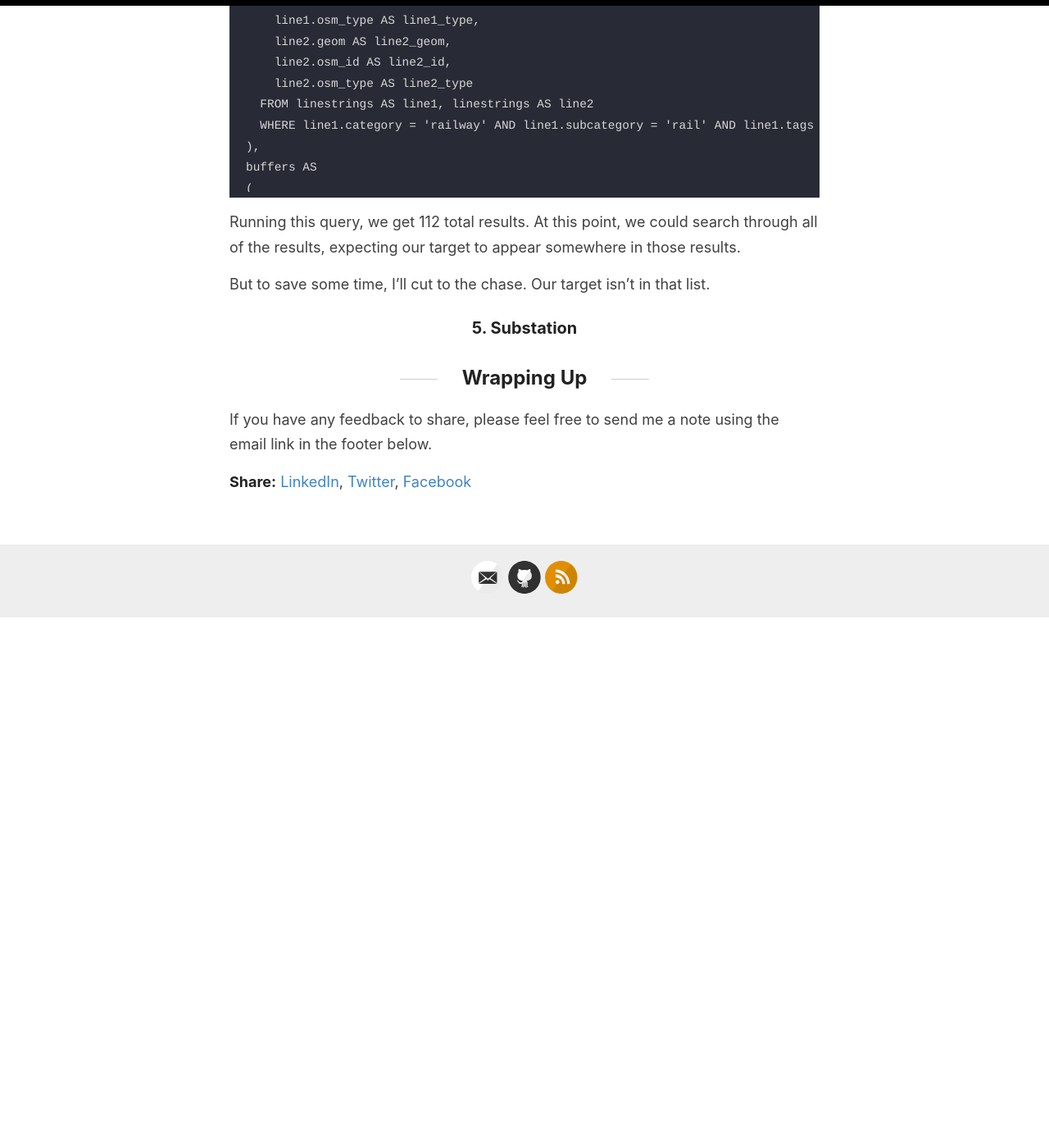
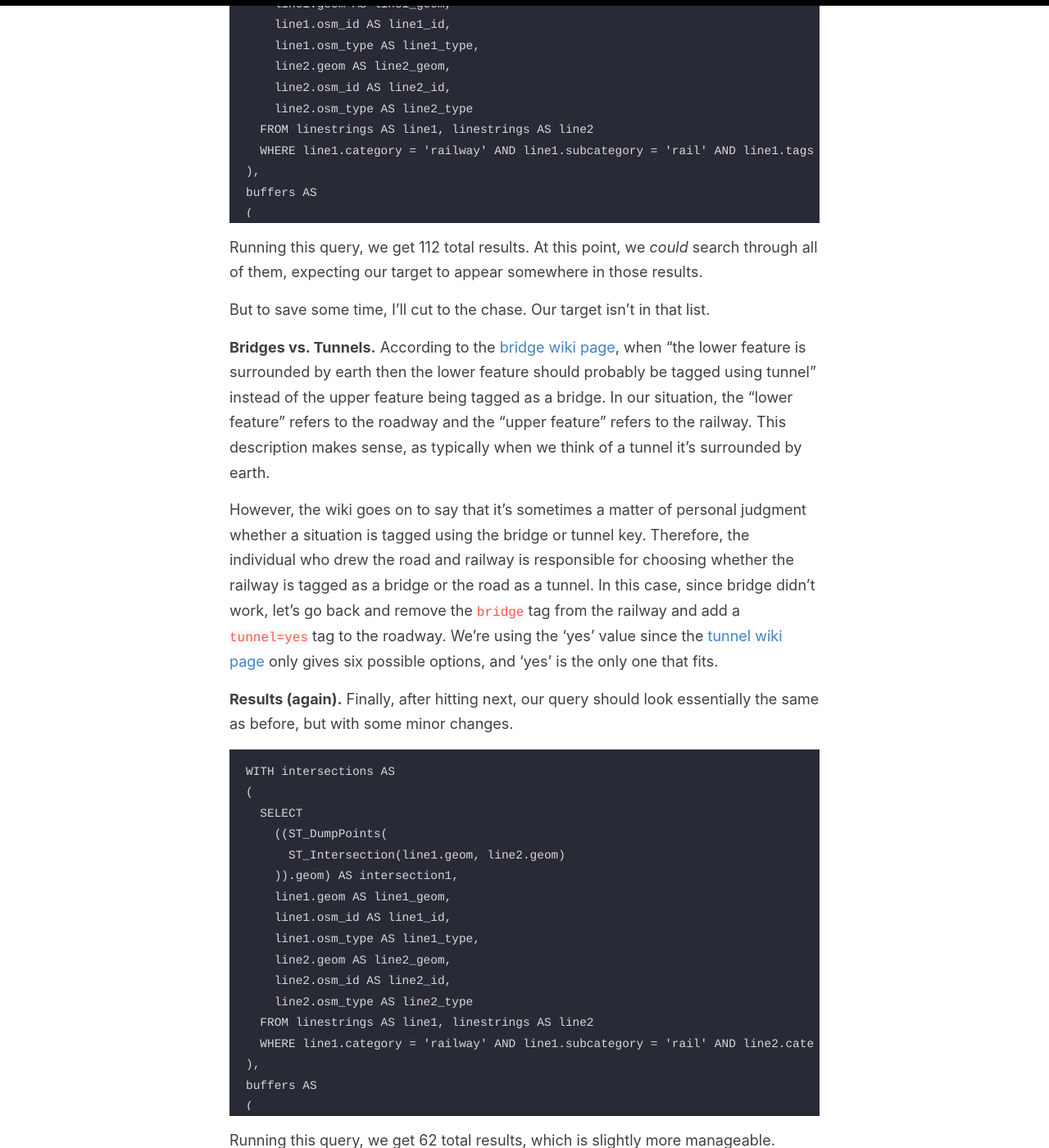
Before and after one commit to Xetnus/blog, a Jekyll site: the page built from _posts/2023-02-04-locating-spokane-part-3.md, in a window 1280 px wide and 1400 px high, scrolled down 3581 px. Shown: the whole window at 82% size. Built offline with Jekyll 4.4.1, drawn with Linux system fonts in a browser that asks for light colours; before the commit the page ends 4334 px from its top, so only the background shows below that; some of the changed text lies outside the part shown.

Commit message:
Finish railway

````diff
--- a/_posts/2023-02-04-locating-spokane-part-3.md
+++ b/_posts/2023-02-04-locating-spokane-part-3.md
@@ -3,9 +3,9 @@ layout: post
 title: "Locating Spokane Part 3"
 categories: [osm-finder, beta, tutorial]
 ---
-Next up, let's explore how we can use angles to improve our searches.
+To wrap up our quick investigation into Spokane, we'll explore how to use angles to improve our searches.
 
-Before continuining, it's assumed you've read the [first](https://xetnus.github.io/blog/locating-spokane-part-1/) and [second](https://xetnus.github.io/blog/locating-spokane-part-2/) articles in this series. In this article, we'll use OSM Finder to geolocate the substation (#5) and railway (#6) using more advanced techniques.
+Before continuining, it's assumed you've read the [first](https://xetnus.github.io/blog/locating-spokane-part-1/) and [second](https://xetnus.github.io/blog/locating-spokane-part-2/) articles in the series. In this article, we'll use [OSM Finder](https://osm-finder.netlify.app/) to geolocate the substation (#5) and railway (#6) using more advanced techniques.
 
 ![](/blog/images/2023-01-27-highlighted.jpg)
 
@@ -13,21 +13,21 @@ Before continuining, it's assumed you've read the [first](https://xetnus.github.
 
 From the last article, we already know that our search starts in Washington state. If you followed the [installation instructions](https://github.com/Xetnus/osm-finder#installation) on the GitHub page, you should already have the data for Washington state loaded in your database.
 
+Before looking at the substation, let's discuss how certain intersections can be leveraged in investigations and how OpenStreetMap's tagging feature can be both crucial and dangerous to an investigation.
+
 ### 6. Railway
 
 ![](/blog/images/2023-02-04-railway.jpg)
 
-Before we focus on the substation, let's spend some time understanding how certain intersections can be leveraged in investigation and how OpenStreetMap tagging can sometimes surprise and trick you.
-
-In the image above, we can see a railway crossing over a road. Both of these items are represented as a linestring in OSM Finder.
+In this cropped image, we can see a railway suspended and crossing over a road. Both of these items are represented as a linestring in OSM Finder.
 
 ![](/blog/images/2023-02-04-railway-annotated.jpg)
 
 A yellow circle appears at the intersection of the two lines, indicating that we'll be able to enter information about the angle at that intersection at later stages.
 
-**Railway Properties.** After hitting next, we'll select `railway` as the category. Taking a look at the [railway wiki page](https://wiki.openstreetmap.org/wiki/Key:railway), we come across the value 'rail' which is described as "full sized passenger or freight trains in the standard gauge for the country or state." In other words, a normal railway. We can also check out the [taginfo railway key](https://taginfo.openstreetmap.org/keys/railway#values) page to see that 'rail' is the most commonly used value for railways by a wide margin. It seems like a safe bet to use `rail` as the subcategory.
+**Railway Properties.** After hitting next, we'll select `railway` as the category. Taking a look at the [railway wiki page](https://wiki.openstreetmap.org/wiki/Key:railway), we come across the value 'rail', which can be used to describe "full sized passenger or freight trains in the standard gauge for the country or state." In other words, a normal railway. We can also check out the [taginfo railway page](https://taginfo.openstreetmap.org/keys/railway#values) to see that 'rail' is the most commonly used value for railways by a wide margin. It seems like a safe bet to use `rail` as the subcategory.
 
-Now for the tags. Since `bridge` worked so well for us when we were searching for the Domino's and hotel in previous articles, let's use it here. After all, the description on the right side of the [bridge wiki page](https://wiki.openstreetmap.org/wiki/Key:bridge) says that "a bridge is an artificial construction that spans features such as roads, railways, waterways or valleys and carries a road, railway or other feature." The bridge we see in the image seems to match that description, so why wouldn't this work? We'll revisit this question in a few minutes.
+Now for the tags. Since `bridge` worked so well for us when we were searching for the Domino's and hotel in previous articles, let's use it here. After all, the description of the [bridge wiki page](https://wiki.openstreetmap.org/wiki/Key:bridge) says that "a bridge is an artificial construction that spans features such as roads, railways, waterways or valleys and carries a road, railway or other feature." The portion of the railway that intersects the road in the image seems to match that description, so why wouldn't this work? We'll revisit this question shortly.
 
 ![](/blog/images/2023-02-04-railway-line1-properties.png)
 
@@ -37,13 +37,13 @@ Now for the tags. Since `bridge` worked so well for us when we were searching fo
 
 **Relationships.** Finally, we're asked to enter information that describes the relationship between the two lines. Unlike our previous examples, we don't have the option to enter max and min distances here. Since the lines intersect, there is no distance between them. However, we're given the option to enter an angle and angle error.
 
-Just like we learned in the last article, all values should be entered as if we're looking down at a map (i.e., from a top-down perspective). Due to perspective distortion, it may not look like the lines intersect at exactly a 90 degree angle in the image, but we know that they do (or at least, the angle isn't far from 90 degrees). So we'll enter `90` for the angle and `3` for the angle error, just to account for minor variance. We could also try '2' for the error if we wanted to be slightly more restrictive, or '5' if we were feeling less confident.
+Just like we learned in the last article, all values should be entered as if we're looking down at a map (i.e., from a top-down perspective). Due to perspective distortion, it may not look like the lines intersect at exactly a 90 degree angle in the image, but we know that they do (or at least, the angle shouldn't be far from 90 degrees). So we'll enter `90` for the angle and `3` for the angle error, just to account for minor variance. We could also try '2' for the error if we wanted to be slightly more restrictive, or '5' if we were feeling less confident.
 
-With these values, we're looking for a railway and roadway that intersect at an angle of 90 ± 3°, or 87° through 93°.
+With these values, we're looking for a railway and roadway that intersect at the angle range of 90 ± 3°, or 87° through 93°.
 
 ![](/blog/images/2023-02-04-railway-relationships.png)
 
-**Results.** Finally, hit next to generate the query. Your query should look like this.
+**Results.** After hitting next, our query looks like this.
 
 ```
 WITH intersections AS
@@ -113,10 +113,89 @@ WHERE
 );
 ```
 
-Running this query, we get 112 total results. At this point, we could search through all of the results, expecting our target to appear somewhere in those results.
+Running this query, we get 112 total results. At this point, we *could* search through all of them, expecting our target to appear somewhere in those results.
 
 But to save some time, I'll cut to the chase. Our target isn't in that list.
 
+**Bridges vs. Tunnels.** According to the [bridge wiki page](https://wiki.openstreetmap.org/wiki/Key:bridge), when "the lower feature is surrounded by earth then the lower feature should probably be tagged using tunnel" instead of the upper feature being tagged as a bridge. In our situation, the "lower feature" refers to the roadway and the "upper feature" refers to the railway. This description makes sense, as typically when we think of a tunnel it's surrounded by earth.
+
+However, the wiki goes on to say that it's sometimes a matter of personal judgment whether a situation is tagged using the bridge or tunnel key. Therefore, the individual who drew the road and railway is responsible for choosing whether the railway is tagged as a bridge or the road as a tunnel. In this case, since bridge didn't work, let's go back and remove the `bridge` tag from the railway and add a `tunnel=yes` tag to the roadway. We're using the 'yes' value since the [tunnel wiki page](https://wiki.openstreetmap.org/wiki/Key:tunnel) only gives six possible options, and 'yes' is the only one that fits.
+
+**Results (again).** Finally, after hitting next, our query should look essentially the same as before, but with some minor changes.
+
+```
+WITH intersections AS
+(
+  SELECT
+    ((ST_DumpPoints(
+      ST_Intersection(line1.geom, line2.geom)
+    )).geom) AS intersection1,
+    line1.geom AS line1_geom,
+    line1.osm_id AS line1_id,
+    line1.osm_type AS line1_type,
+    line2.geom AS line2_geom,
+    line2.osm_id AS line2_id,
+    line2.osm_type AS line2_type
+  FROM linestrings AS line1, linestrings AS line2
+  WHERE line1.category = 'railway' AND line1.subcategory = 'rail' AND line2.category = 'roadway' AND line2.tags ? 'tunnel' AND ST_Intersects(line1.geom, line2.geom)
+),
+buffers AS
+(
+  SELECT
+    intersections.intersection1,
+    ST_ExteriorRing(ST_Buffer(intersections.intersection1, 0.5)) AS ring1,
+    intersections.line1_geom,
+    intersections.line1_id,
+    intersections.line1_type,
+    intersections.line2_geom,
+    intersections.line2_id,
+    intersections.line2_type
+  FROM intersections
+),
+points AS
+(
+  SELECT
+    ST_GeometryN
+    (
+      ST_Intersection(buffers.ring1, buffers.line1_geom)
+      , 1
+    ) AS ring1_p1,
+    ST_GeometryN
+    (
+      ST_Intersection(buffers.ring1, buffers.line2_geom)
+      , 1
+    ) AS ring1_p2,
+    buffers.intersection1,
+    buffers.ring1,
+    buffers.line1_geom,
+    buffers.line1_id,
+    buffers.line1_type,
+    buffers.line2_geom,
+    buffers.line2_id,
+    buffers.line2_type
+  FROM buffers
+)
+SELECT
+  replace(replace(points.line1_type, 'N', 'www.openstreetmap.org/node/'), 'W', 'www.openstreetmap.org/way/') || points.line1_id AS line1_url,
+  replace(replace(points.line2_type, 'N', 'www.openstreetmap.org/node/'), 'W', 'www.openstreetmap.org/way/') || points.line2_id AS line2_url
+FROM points
+WHERE
+(
+  (
+    abs(round(degrees(
+      ST_Azimuth(points.ring1_p2, points.intersection1)
+      -
+      ST_Azimuth(points.ring1_p1, points.intersection1)
+    ))::decimal % 180.0) BETWEEN 87 AND 93
+  )
+);
+```
+
+Running this query, we get 62 total results, which is slightly more manageable. Diligently searching through the small haystack, we find the needle: [way 446607561](https://www.openstreetmap.org/way/446607561).
+
+![](/blog/images/2023-02-04-railway-results.png)
+
+The roadway is found and highlighted four times in that screenshot. The reason for this is simple. There are multiple parallel railways in OpenStreetMap that cross the same small section of road, which can also be observed in the original photo of Spokane.
 
 ### 5. Substation
 
````
